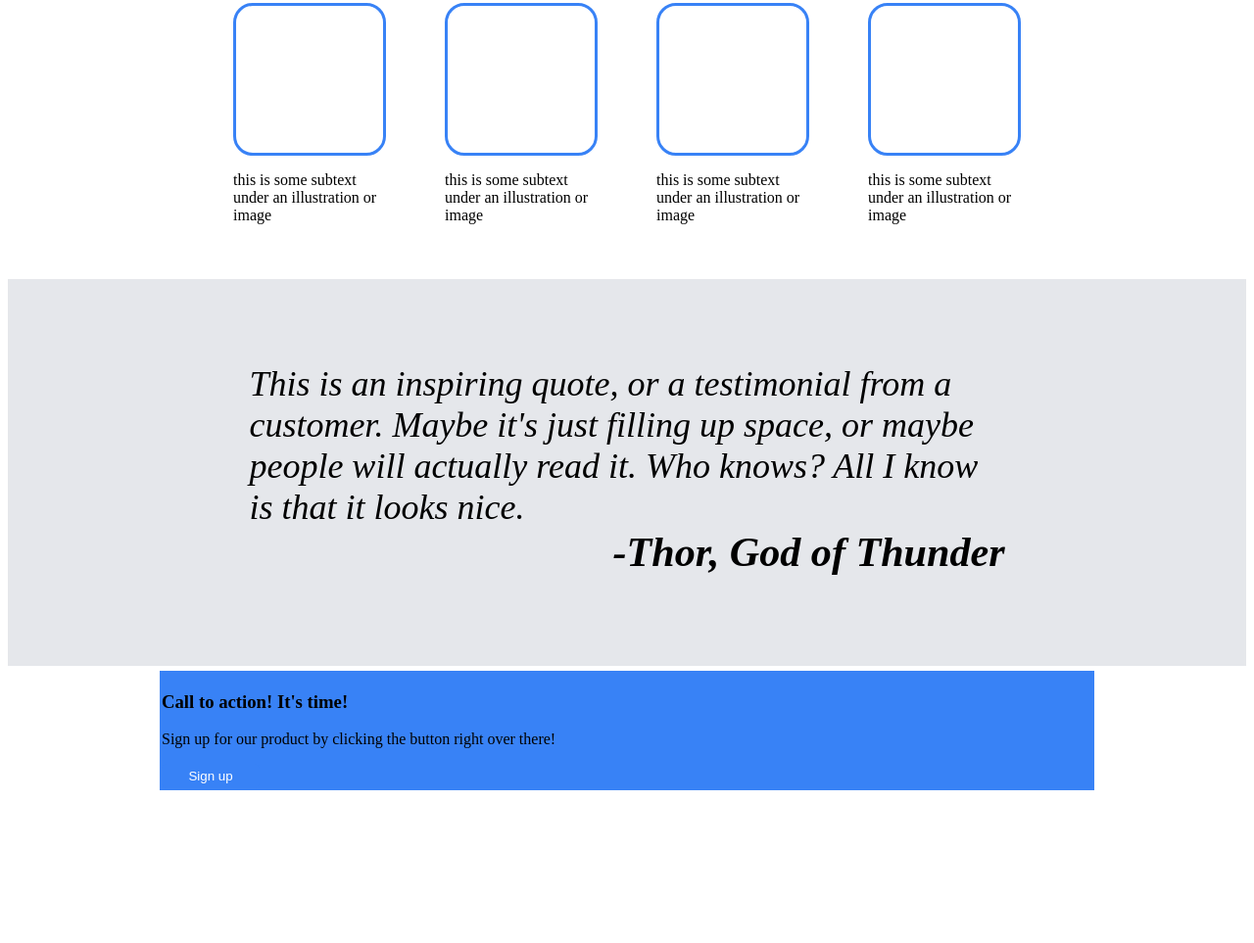
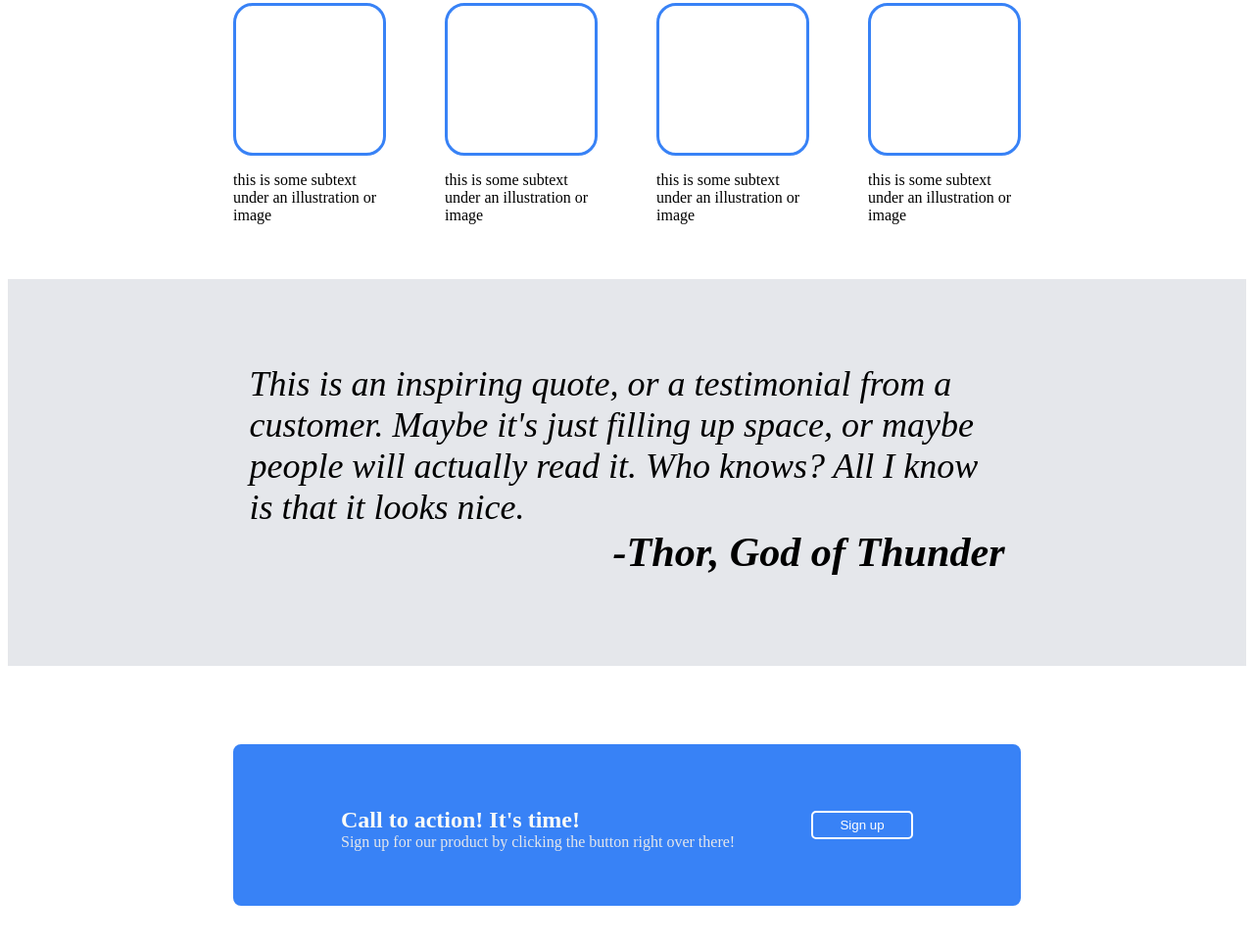
Before and after one commit to twinsley/odin-project1, a plain HTML site: page index.html in a window 1280 px wide. Shown: the part 509-1472 px from the top of the page at 98% size. Before the commit the page ends 1324 px from the top, so only its background shows below. Drawn offline with Linux system fonts and the light colour scheme.

Commit message:
Add formatting for last section
Finalizes the formatting, fixes missing header section. Still need to add
a copyright notice at the bottom to match.

```diff
--- a/index.html
+++ b/index.html
@@ -54,10 +54,14 @@
       </div>
     </div>
     <div id="section4">
-      <div>
-        <h3>Call to action! It's time!</h3>
-        <p>Sign up for our product by clicking the button right over there!</p>
-        <form><button>Sign up</button></form>
+      <div id="box3">
+        <div id="text1">
+          <h3>Call to action! It's time!</h3>
+          <p>
+            Sign up for our product by clicking the button right over there!
+          </p>
+        </div>
+        <form id="btn"><button>Sign up</button></form>
       </div>
     </div>
   </body>
--- a/styles.css
+++ b/styles.css
@@ -89,18 +89,43 @@
   padding-left: 150px;
   padding-right: 150px;
 }
-#section4 > div {
-  display: flexbox;
-  justify-content: center;
+
+#box3 {
+  display: flex;
   align-items: center;
   background-color: #3882f6;
   align-items: left;
-  margin: 5px;
+  margin: 80px;
+  border-radius: 8px;
+  border-width: 10px;
+  border-style: solid;
   border-color: #3882f6;
+}
+#text1 {
+  display: flex;
+  flex-direction: column;
+  margin-left: 70px;
+  color: #e5e7eb;
+  justify-content: space-around;
+  padding: 30px;
+}
+#text1 > h3 {
+  font-size: 24px;
+  font-weight: bolder;
+  color: #f9faf8;
+  margin-bottom: 0px;
+}
+#text1 > p {
+  margin-top: 0px;
+}
+#btn {
+  margin-left: auto;
+  margin-right: 100px;
   border-width: 2px;
+  border-color: white;
   border-style: solid;
+  border-radius: 5px;
 }
-
 header {
   font-size: 24px;
   font-weight: bolder;
```
